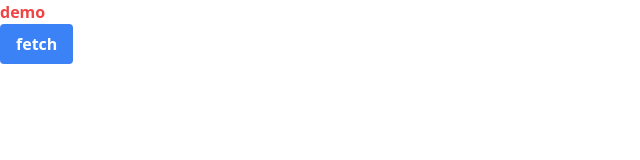
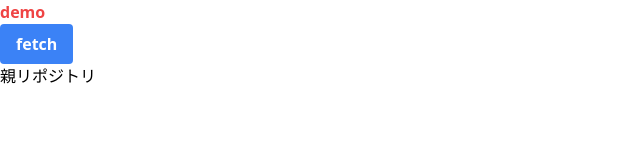
Before and after one commit to KIYO1234/karaoke, a React (Create React App) app in the folder front/: page / in a window 1280 px wide. Shown: the top 160 px of the page, without its empty margins (0-640 px from the left). Built offline with nearby package versions, Linux system fonts and the light colour scheme.

Commit message:
親リポジトリ

```diff
--- a/front/src/App.tsx
+++ b/front/src/App.tsx
@@ -44,6 +44,7 @@ function App() {
     <>
       <h1 className="text-red-500 font-bold">demo</h1>
       <Button onClick={onClick} />
+      <div>親リポジトリ</div>
     </>
   );
 }
```
